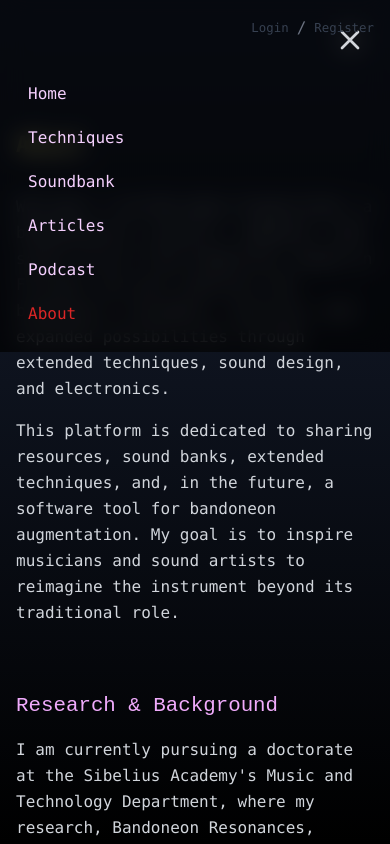
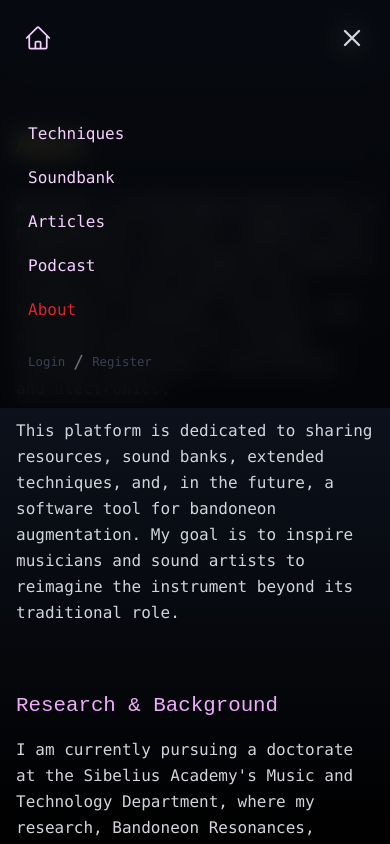
Before and after one commit to manuK1777/extended-bandoneon, a Next.js app: page /about in a window 390 px wide. Both pictures are taken after a click on the button "Menu". Shown: the top 844 px of the page. Built offline with nearby package versions, Linux system fonts and the light colour scheme; no server answers.

Commit message:
Fix UserMenu mobile view styles

```diff
--- /dev/null
+++ b/components/auth/MobileUserMenu.tsx
@@ -0,0 +1,39 @@
+'use client';
+
+import { useRef } from 'react';
+import { useAuth } from '@/contexts/AuthContext';
+import Link from 'next/link';
+
+export default function MobileUserMenu() {
+  const { user, logout, isAdmin } = useAuth();
+  const menuRef = useRef<HTMLDivElement>(null);
+
+  if (!user) return null;
+
+  return (
+    <div className="relative px-1" ref={menuRef}>
+      <div className='ml-2'>
+      <div className="py-2 text-sm text-gray-300 border-b border-gray-700 mb-2">
+        Signed in as<br />
+        <span className="font-medium truncate block">{user.email}</span>
+      </div>
+
+      {isAdmin && (
+        <Link
+          href="/admin/dashboard"
+          className="block py-2 text-sm text-fuchsia-200 hover:text-red-500 transition-colors duration-200"
+        >
+          Admin Dashboard
+        </Link>
+      )}
+
+      <button
+        onClick={() => logout()}
+        className="block w-full text-left py-2 text-sm text-fuchsia-200 hover:text-red-500 transition-colors duration-200"
+      >
+        Sign out
+      </button>
+      </div>
+    </div>
+  );
+}
--- a/components/layout/Header.tsx
+++ b/components/layout/Header.tsx
@@ -34,10 +34,9 @@ export default function Header() {
 
         {/* Auth Controls - Right */}
         <div className="flex-shrink-0 z-20 flex items-center">
-          <div className="md:hidden absolute left-4">
-            <UserMenu />
+          <div className="hidden md:block">
+            <AuthButton />
           </div>
-          <AuthButton />
           <div className="hidden md:block">
             <UserMenu />
           </div>
--- a/components/navigation/ResponsiveNav.tsx
+++ b/components/navigation/ResponsiveNav.tsx
@@ -7,6 +7,10 @@ import { useState, useEffect, useRef } from "react";
 import Link from "next/link";
 import { usePathname } from "next/navigation";
 import AdminNavItem from './AdminNavItem';
+import UserMenu from '../auth/UserMenu';
+import MobileUserMenu from '../auth/MobileUserMenu';
+import AuthButton from '../auth/AuthButton';
+import { useAuth } from '@/contexts/AuthContext';
 
 interface ResponsiveNavProps {
   direction?: "horizontal" | "vertical";
@@ -20,6 +24,7 @@ export default function ResponsiveNav({
   const [isOpen, setIsOpen] = useState(false);
   const pathname = usePathname();
   const menuRef = useRef<HTMLDivElement>(null);
+  const { user } = useAuth();
 
   useEffect(() => {
     const handleClickOutside = (event: MouseEvent) => {
@@ -35,7 +40,6 @@ export default function ResponsiveNav({
   }, []);
 
   const mobileNavItems = [
-    { name: "Home", href: "/" },
     ...navItems.map(item => ({
       name: item.name,
       href: `/${item.name.toLowerCase()}`
@@ -84,14 +88,41 @@ export default function ResponsiveNav({
             transition={{ duration: 0.15, ease: "easeOut" }}
           >
             <div className="backdrop-blur-md bg-black/70 w-full pt-16 px-4 pb-2">
+              <div className="flex justify-between items-center fixed top-6 left-6 right-6">
+                <Link
+                  href="/"
+                  className="block"
+                  onClick={() => {
+                    setIsOpen(false);
+                    setTimeout(() => {
+                      window.scrollTo(0, 0);
+                    }, 100);
+                  }}
+                >
+                  <svg
+                    xmlns="http://www.w3.org/2000/svg"
+                    fill="none"
+                    viewBox="0 0 24 24"
+                    strokeWidth={1.5}
+                    stroke="currentColor"
+                    className="h-7 w-7 text-fuchsia-200 hover:text-red-600 transition-colors duration-200"
+                  >
+                    <path
+                      strokeLinecap="round"
+                      strokeLinejoin="round"
+                      d="m2.25 12 8.954-8.955c.44-.439 1.152-.439 1.591 0L21.75 12M4.5 9.75v10.125c0 .621.504 1.125 1.125 1.125H9.75v-4.875c0-.621.504-1.125 1.125-1.125h2.25c.621 0 1.125.504 1.125 1.125V21h4.125c.621 0 1.125-.504 1.125-1.125V9.75M8.25 21h8.25"
+                    />
+                  </svg>
+                </Link>
+
                 <button
-                className="fixed top-6 right-6 hover:rotate-90 transition-transform duration-200"
+                  className="hover:rotate-90 transition-transform duration-200"
                   onClick={() => setIsOpen(false)}
                   aria-label="Close menu"
                 >
                   <svg
                     xmlns="http://www.w3.org/2000/svg"
-                  className="h-8 w-8"
+                    className="h-7 w-7"
                     fill="none"
                     viewBox="0 0 24 24"
                     stroke="#D1D5DB"
@@ -104,7 +135,10 @@ export default function ResponsiveNav({
                     />
                   </svg>
                 </button>
-              <ul className="menu menu-lg">
+              </div>
+
+              <ul className="menu menu-lg mt-10">
+
                 {mobileNavItems.map((item) => {
                   const isActive = pathname === item.href;
                   return (
@@ -114,7 +148,6 @@ export default function ResponsiveNav({
                         className={`text-base text-fuchsia-200 font-body transition-colors duration-200 py-2 px-1
                           ${isActive ? 'text-red-600 hover:text-red-600' : 'hover:text-red-500'}`}
                         onClick={() => {
-                          // Close menu first
                           setIsOpen(false);
                           // Small delay to ensure smooth transition
                           setTimeout(() => {
@@ -128,6 +161,15 @@ export default function ResponsiveNav({
                   );
                 })}
                 <AdminNavItem />
+                <li className="mb-2 mt-2">
+                  {user ? (
+                    <MobileUserMenu />
+                  ) : (
+                    <div className="px-1 py-2">
+                      <AuthButton />
+                    </div>
+                  )}
+                </li>
               </ul>
             </div>
           </motion.div>
```
Lines whose indentation alone changed are shown as unchanged.
